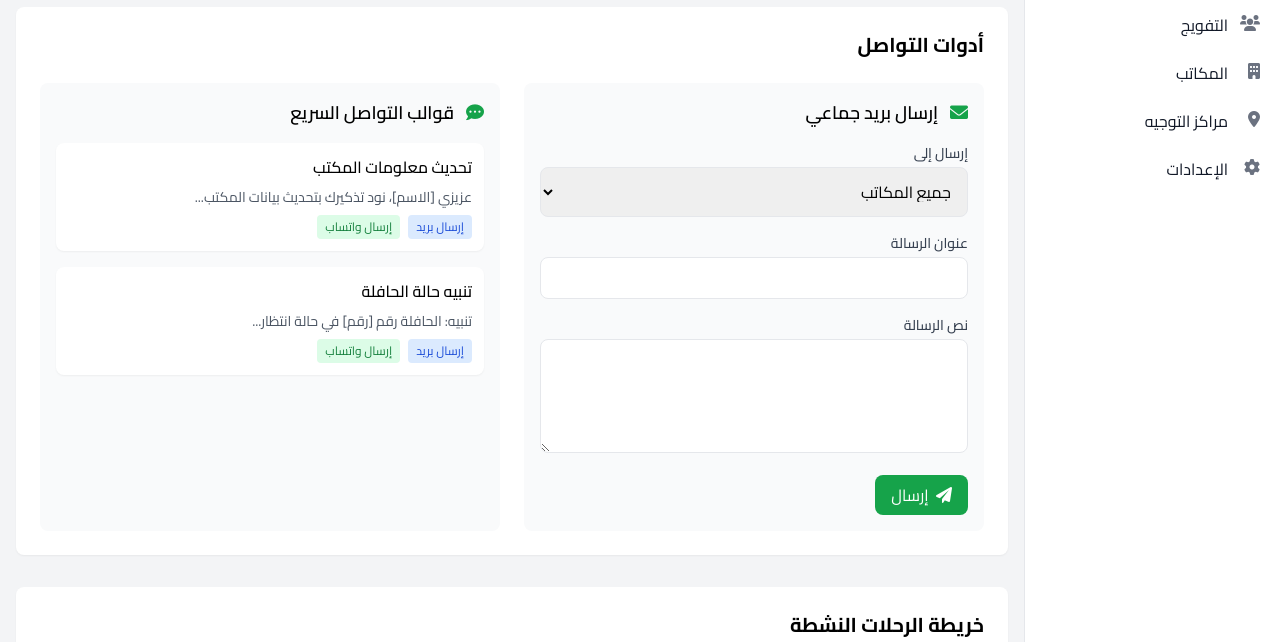
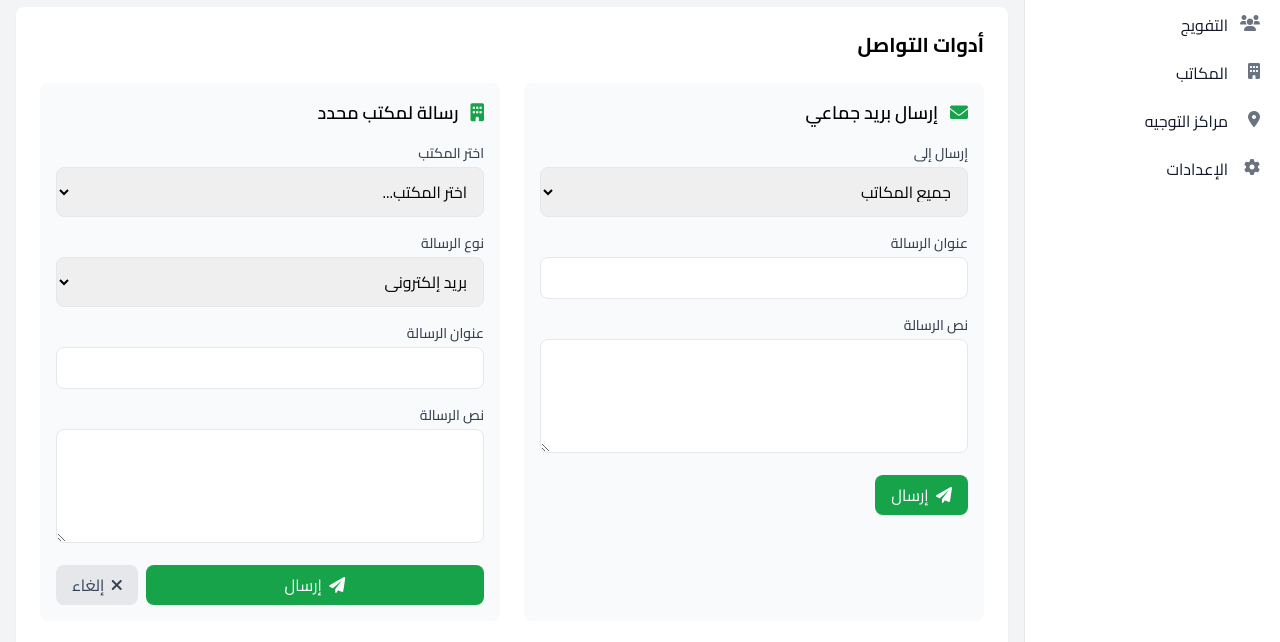
Before and after one commit to husamsaleh/hatim-hajiiz, a plain HTML site: page admin-dashboard.html in a window 1280 px wide. Shown: the part 141-783 px from the top of the page. Drawn offline with nearby package versions, Linux system fonts and the light colour scheme.

Commit message:
message to an office

```diff
--- a/admin-dashboard.html
+++ b/admin-dashboard.html
@@ -177,6 +177,51 @@
                         </div>
                     </div>
 
+                    <!-- Message to Specific Office -->
+                    <div class="bg-gray-50 p-4 rounded-lg">
+                        <h3 class="text-lg font-semibold mb-4">
+                            <i class="fas fa-building text-green-600 ml-2"></i>
+                            رسالة لمكتب محدد
+                        </h3>
+                        <div class="space-y-4">
+                            <div>
+                                <label class="block text-sm font-medium text-gray-700 mb-1">اختر المكتب</label>
+                                <select class="w-full border rounded-lg px-3 py-2 focus:outline-none focus:ring-2 focus:ring-green-500">
+                                    <option value="">اختر المكتب...</option>
+                                    <option value="OFF123">مكتب الرحمة (OFF123)</option>
+                                    <option value="OFF124">مكتب النور (OFF124)</option>
+                                    <option value="OFF125">مكتب السلام (OFF125)</option>
+                                </select>
+                            </div>
+                            <div>
+                                <label class="block text-sm font-medium text-gray-700 mb-1">نوع الرسالة</label>
+                                <select class="w-full border rounded-lg px-3 py-2 focus:outline-none focus:ring-2 focus:ring-green-500">
+                                    <option value="email">بريد إلكتروني</option>
+                                    <option value="sms">رسالة نصية</option>
+                                    <option value="notification">إشعار داخلي</option>
+                                </select>
+                            </div>
+                            <div>
+                                <label class="block text-sm font-medium text-gray-700 mb-1">عنوان الرسالة</label>
+                                <input type="text" class="w-full border rounded-lg px-3 py-2 focus:outline-none focus:ring-2 focus:ring-green-500">
+                            </div>
+                            <div>
+                                <label class="block text-sm font-medium text-gray-700 mb-1">نص الرسالة</label>
+                                <textarea rows="4" class="w-full border rounded-lg px-3 py-2 focus:outline-none focus:ring-2 focus:ring-green-500"></textarea>
+                            </div>
+                            <div class="flex gap-2">
+                                <button class="bg-green-600 text-white px-4 py-2 rounded-lg hover:bg-green-700 flex-1">
+                                    <i class="fas fa-paper-plane ml-1"></i>
+                                    إرسال
+                                </button>
+                                <button class="bg-gray-200 text-gray-700 px-4 py-2 rounded-lg hover:bg-gray-300">
+                                    <i class="fas fa-times ml-1"></i>
+                                    إلغاء
+                                </button>
+                            </div>
+                        </div>
+                    </div>
+
                     <!-- Quick Contact Templates -->
                     <div class="bg-gray-50 p-4 rounded-lg">
                         <h3 class="text-lg font-semibold mb-4">
```
